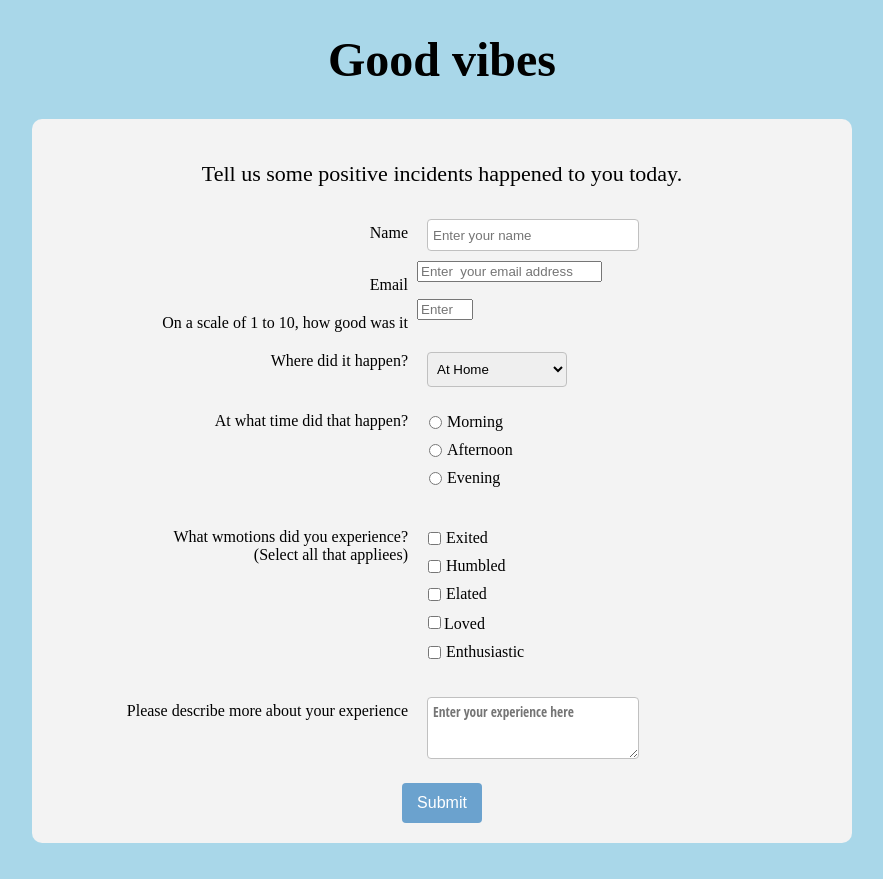
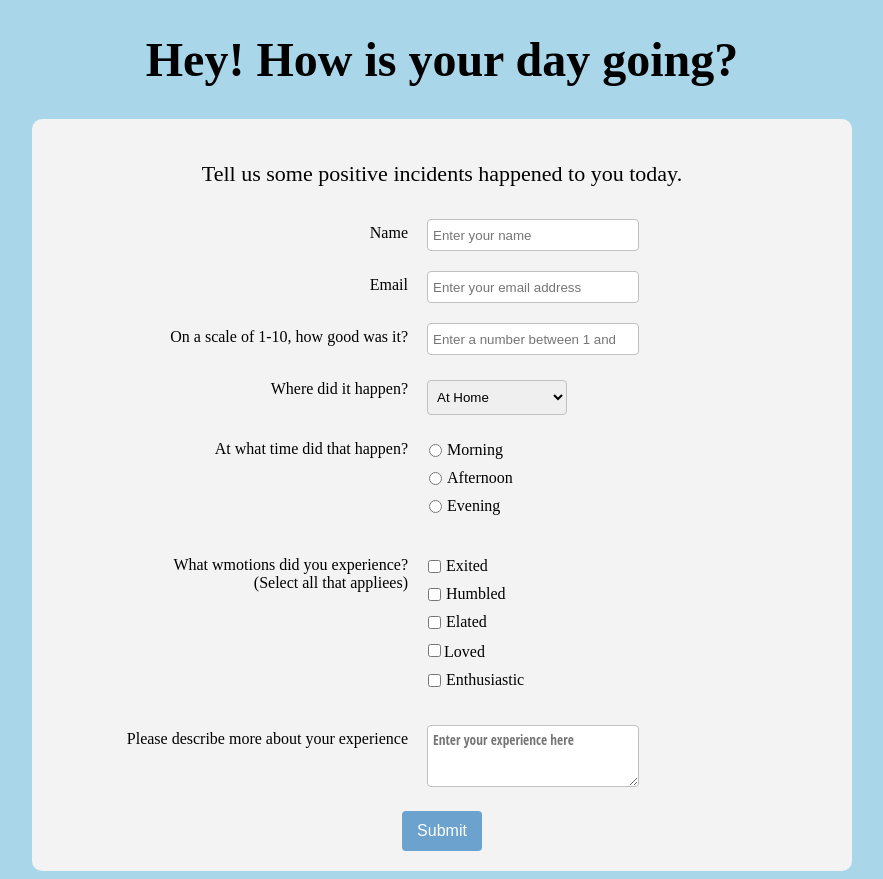
Before and after one commit to Arunjyoti1/Good-Vibes, a plain HTML site: page index.html in a window 1280 px wide. Shown: the whole page, without its empty margins (198-1081 px from the left). Before the commit the page ends 851 px from the top, so only its background shows below. Drawn offline with Linux system fonts and the light colour scheme.

Commit message:
Update index.html

```diff
--- a/index.html
+++ b/index.html
@@ -9,7 +9,7 @@
 </head>
 <body>
     <main>
-        <h1 id="title"> Good vibes </h1>
+        <h1 id="title"> Hey! How is your day going? </h1>
         <div class="master-div-style">
             <p id="description"> Tell us some positive incidents happened to you today.</p>
             <form id="survey-form" action="/do-something">
@@ -23,21 +23,21 @@
                 </div>
                 <div class="form-rows">
                     <div class="labels">
-                        <label for="email" id="email-label">Email</label>
+                      <label for="email" id="email-label">Email</label>
                     </div>
                     <div class="fields">
-                        <input type="email" id="email" class="inout-fields" placeholder="Enter  your email address" required>
+                      <input type="email" id="email" class="input-fields" placeholder="Enter your email address" required>
                     </div>
-                </div>
-                <div class="form-rows">
+                  </div>
+                  <div class="form-rows">
                     <div class="labels">
-                        <label for="number" id="number-label"> On a scale of 1 to 10, how good was it</label>
+                      <label for="number" id="number-label">On a scale of 1-10, how good was it?</label>
                     </div>
                     <div class="fields">
-                        <input type="number" id="number" class="inout-fields" placeholder="Enter a number between 1 to 10" min="1" max="10">
+                      <input type="number" id="number" class="input-fields" placeholder="Enter a number between 1 and 10" min="1" max="10">
                     </div>
-                </div>
-                <div class="form-rows">
+                  </div>
+                          <div class="form-rows">
                     <div class="labels">
                         <label for="dropdown" id="dropdown-label"> Where did it happen?</label>
                     </div>
```
